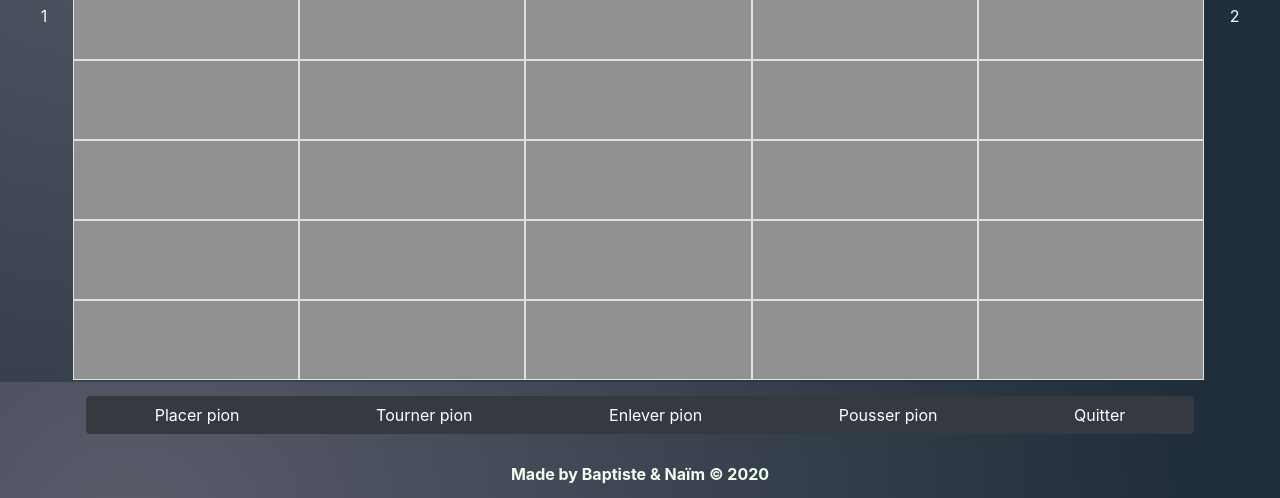
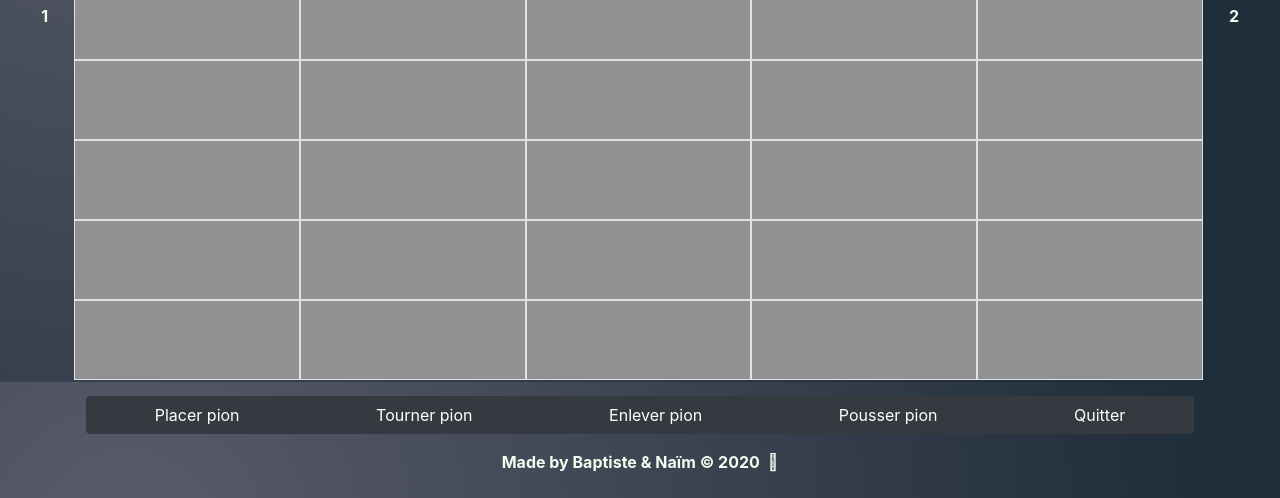
Before and after one commit to NaimDrive/Projet-Siam, a PHP site: page /game.php in a window 1280 px wide. Shown: the part 418-916 px from the top of the page. Run offline with PHP 8.4, Linux system fonts and the light colour scheme; data comes from the database, SQL or seed files in the repository; both versions use the stored data as it was after the commit; data that the repository does not hold is empty.

Commit message:
userid joueur

```diff
--- a/css/plateau.css
+++ b/css/plateau.css
@@ -18,4 +18,9 @@ table {
 
 .J1, .J2 {
   color: honeydew;
+  font-weight: bolder;
 }
+
+#div-joueur1, #div-joueur2 {
+  margin-top: 2.5rem;
+}
--- a/css/style.css
+++ b/css/style.css
@@ -65,3 +65,8 @@ select>option {
     color: honeydew;
     font-weight: 700;
 }
+
+#footer>ul>li>a {
+    color: honeydew;
+    text-decoration: none;
+}
--- a/js/Partie.js
+++ b/js/Partie.js
@@ -28,4 +28,5 @@ class Partie {
         });
 
     }
+
 }
--- a/js/Player.js
+++ b/js/Player.js
@@ -5,6 +5,7 @@ class Player {
         this.username = username;
         this.animal = animal;
         this.id = id;
+        this.userID;
 
         if(pions.length == 0) {
             for (let i = 0; i < 5; i++) {
@@ -69,4 +70,12 @@ class Player {
     getId() {
         return this.id;
     }
+
+    getUserID() {
+        this.userID;
+    }
+
+    setUserID(id) {
+        this.userID = id;
+    }
 }
--- a/js/convertFromJson.js
+++ b/js/convertFromJson.js
@@ -1,6 +1,8 @@
 function joueursFromJSON(json) {
     joueur1 = new Player(json["joueur1"]["username"], parseInt(json["joueur1"]["animal"]), parseInt(json["joueur1"]["id"]), json["joueur1"]["pions"]);
+    joueur1.setUserID(json["joueur1"]["userID"]);
     joueur2 = new Player((json["joueur2"]["username"] == "" ? null : json["joueur2"]["username"]), parseInt(json["joueur2"]["animal"]), parseInt(json["joueur2"]["id"]), json["joueur2"]["pions"]);
+    joueur2.setUserID(json["joueur2"]["userID"]);
 }
 
 function plateauFromJSON(json) {
--- a/js/listeners.js
+++ b/js/listeners.js
@@ -18,7 +18,7 @@ function placerPionListener() {
                     plateau.placerPion(pionCourant, i, j);
                     refresh();
                     initPlayerImagesListener(joueurCourant);
-                    savePartie();
+                    // savePartie();
                 }
             }
         }
--- a/js/lobby.js
+++ b/js/lobby.js
@@ -14,6 +14,7 @@ function displayParties() {
         data = response[0]["data"];
 
         response.forEach(function(elt, index) {
+            console.log(elt["data"]["joueur2"]["username"]);
             var nbPlace = (elt["data"]["joueur2"]["username"] == "" ? "(1/2)" : "(2/2)");
             var htmlText = (index+1) + " . «"+decodeURI(elt["nom"])+"» de "+elt["data"]["joueur1"]["username"] + " " + nbPlace;
             // console.log(htmlText);
@@ -67,6 +68,7 @@ $("#creerPartieForm").submit(function(e) {
     initRochers();
     initPlateau();
     initJoueurs();
+    joueur1.setUserID(session["id"]);
     var partie = new Partie(plateau, joueur1, joueur2);
     values["data"] = partie;
     console.log(partie);
--- a/js/main.js
+++ b/js/main.js
@@ -55,6 +55,7 @@ function initGame() {
     initPlayerImagesListener(joueur2);
     if(joueur2.getUsername() == null && joueur1.getUsername() != session["username"]) {
       joueur2.setUsername(session["username"]);
+      joueur2.setUserID(session["id"]);
       // console.log("j2 name : "+joueur2.getUsername());
       // console.log("session name : "+session["username"]);
     }
--- a/layout/footer.html
+++ b/layout/footer.html
@@ -1,7 +1,10 @@
-<div id="footer" class="d-flex align-items-center justify-content-center">
-    <ul class="nav nav-fill ">
-      <li class="nav-item">
-        <span>Made by Baptiste & Naïm © 2020</span>
-      </li>
-    </ul>
-  </div>
+<div id="footer" class="d-flex justify-content-center">
+  <ul class="nav nav-fill">
+    <li class="nav-item pr-2">
+      <span>Made by Baptiste & Naïm © 2020</span>
+    </li>
+    <li class="nav-item">
+      <a href="" class="tpycn icon typcn-social-github"></a>
+    </li>
+  </ul>
+</div>
```
Also changed, not shown: ajax/siam.db.
